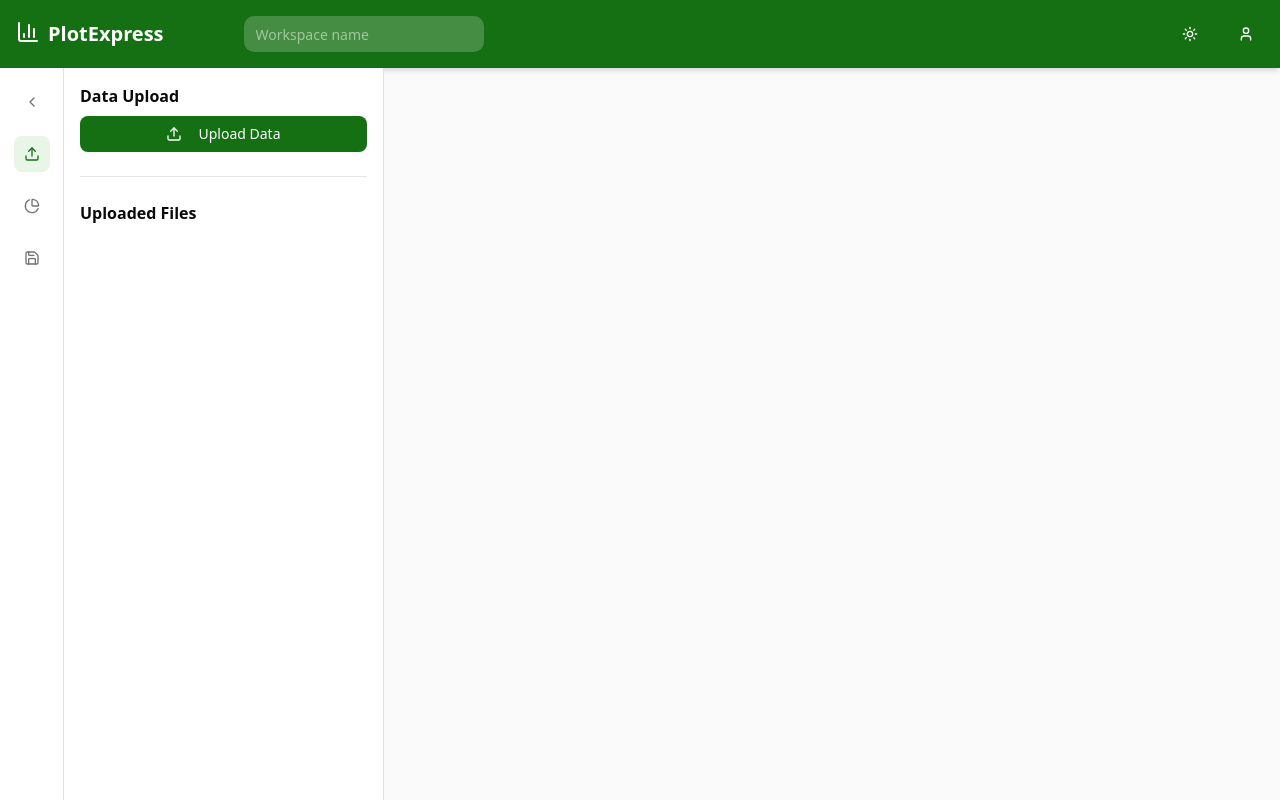
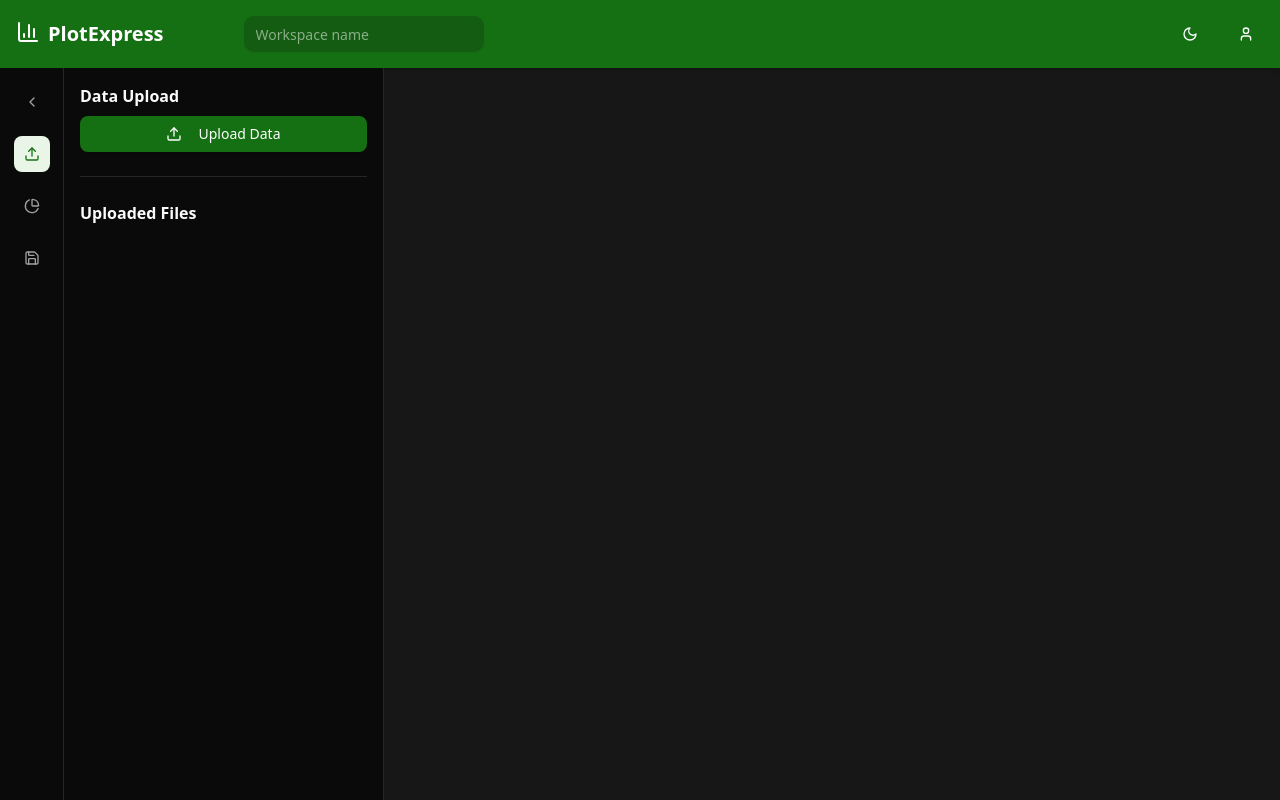
Before and after one commit to yusuf-9/plotexpress-playground, a React (Vite) app in the folder client/: page / in a window 1280 px wide. Built offline with nearby package versions, Linux system fonts and the light colour scheme.

Commit message:
chore (client): deploy

```diff
--- a/client/src/common/providers/theme.tsx
+++ b/client/src/common/providers/theme.tsx
@@ -12,7 +12,7 @@ const ThemeContext = createContext<ThemeContextType | undefined>(undefined);
 export function ThemeProvider({ children }: { children: React.ReactNode }) {
   const [theme, setTheme] = useState<Theme>(() => {
     const savedTheme = localStorage.getItem("theme") as Theme;
-    return savedTheme || "light";
+    return savedTheme || "dark";
   });
 
   useEffect(() => {
```
Also changed, not shown: client/package.json (+2 -5 lines), 9 other files (tests, documents, lock files or other folders).
